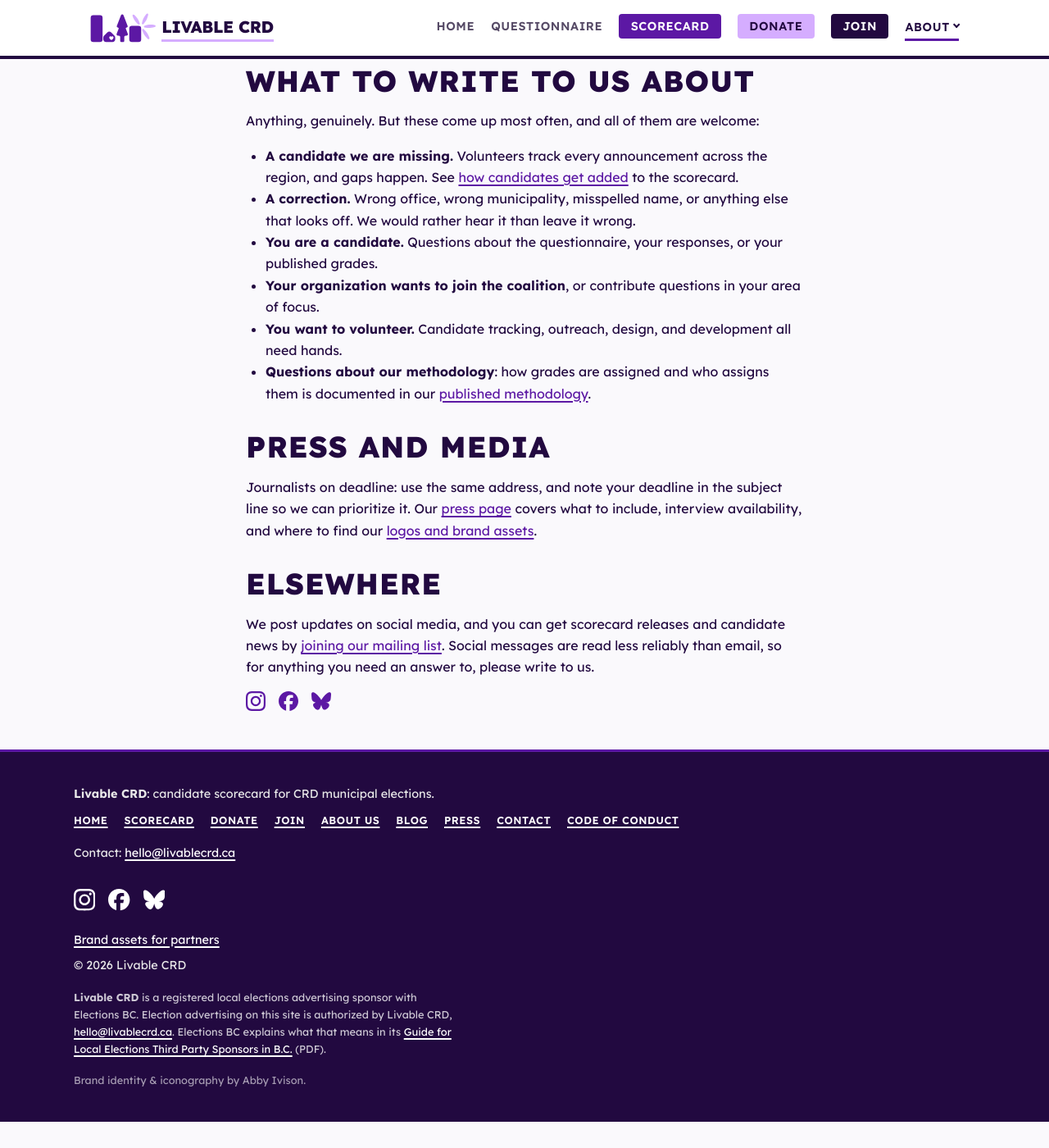
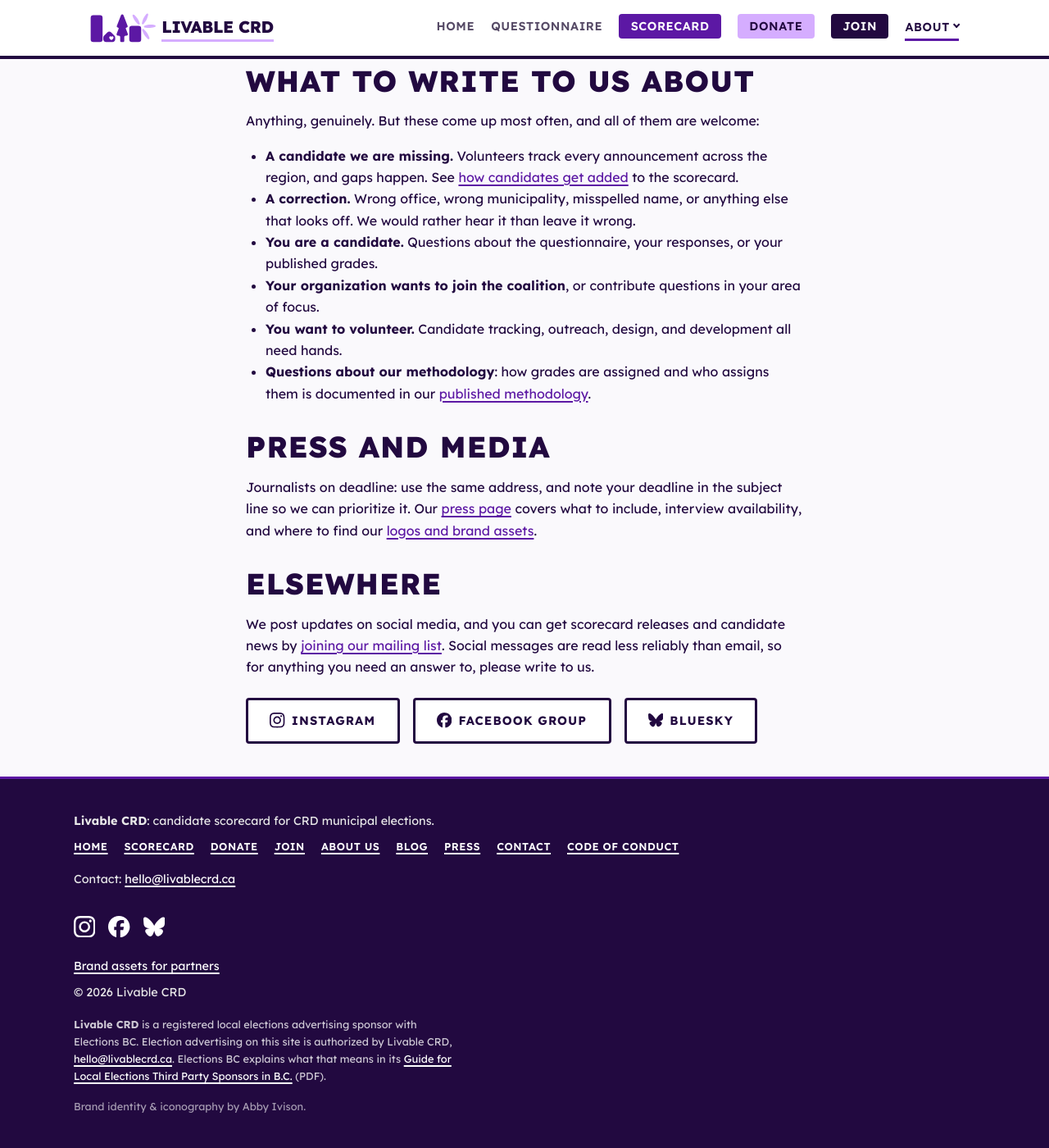
Before and after one commit to LaputanMachines/livable-crd-website, a Jekyll site: the page built from contact.md, in a window 1280 px wide and 1400 px high, scrolled down 381 px. Shown: the whole window at 82% size. Built offline with Jekyll 4.4.1, drawn with Linux system fonts in a browser that asks for light colours; before the commit the page ends 1749 px from its top, so only the background shows below that.

Commit message:
feat: make the contact page's social links buttons
The three social accounts were bare icons, the same treatment the footer uses.
In the footer that is right — it is a row a reader scans past. On /contact/ they
are the whole of the "Elsewhere" section, and a named button is the difference
between "we are on Bluesky" and a small glyph somebody has to recognise.

The include grew an `item_class` param instead of a fourth hand-rolled button
style: /contact/ passes the site's own `btn btn-secondary` through it, and the
new --buttons variant only settles the few properties where .social-links__item
and .btn disagree. Secondary, not primary, because the paragraph above says
social is read less reliably than email and the email button should stay the one
solid-purple thing on the page.

The footer and blog-post rows pass no item_class and are unchanged.

Co-Authored-By: Claude Opus 5 <noreply@anthropic.com>
Claude-Session: https://claude.ai/code/session_01NAePi6uNYRX8ZfyNRgMdYH

```diff
--- a/_includes/social-links.html
+++ b/_includes/social-links.html
@@ -11,7 +15,7 @@
   <ul class="social-links__list">
     {%- for account in site.social -%}
     <li>
-      <a class="social-links__item" href="{{ account.url }}" target="_blank" rel="noopener me"
+      <a class="social-links__item{% if include.item_class %} {{ include.item_class }}{% endif %}" href="{{ account.url }}" target="_blank" rel="noopener me"
          aria-label="{{ site.title }} on {{ account.label }}" title="{{ account.label }}">
         <span class="social-links__icon" aria-hidden="true">
           {%- case account.platform -%}
--- a/_sass/_components.scss
+++ b/_sass/_components.scss
@@ -1515,6 +1515,24 @@ $category-colors: (
     .social-links__icon svg { width: 1.65rem; height: 1.65rem; }
   }
 
+  // Contact page: three of the site's own buttons rather than three bare icons.
+  // The .btn treatment arrives on the markup (item_class on the include), so
+  // all this does is settle the handful of places where .social-links__item and
+  // .btn disagree — the item rules are further down this file and would
+  // otherwise win on source order.
+  &--buttons {
+    margin: $space-md 0 0;
+
+    .social-links__item {
+      font-weight: 700;      // .btn's weight; __item asks for 600
+      line-height: inherit;  // __item's line-height:1 crushes the padding
+    }
+
+    // Sized against 0.92rem uppercase label text. The 1.5rem default is drawn
+    // for a row of icons with no words beside them.
+    .social-links__icon svg { width: 1.15rem; height: 1.15rem; }
+  }
+
   // Post footer: brand-purple pill buttons under the follow-up note.
   &--post {
     margin: $space-md 0 0;
--- a/contact.md
+++ b/contact.md
@@ -82,4 +82,14 @@ description: >-
   you need an answer to, please write to us.
 </p>
 
-{% include social-links.html class="social-links--icons" %}
+{%- comment -%}
+  Buttons, not the bare icon row the footer uses. The footer's icons sit in a
+  place a reader scans past; here they are the section's only content, and a
+  named button is the difference between "we are on Bluesky" and a small glyph
+  somebody has to recognise.
+
+  btn-secondary rather than btn-primary: the paragraph above says social is read
+  less reliably than email, and the email button further up the page should stay
+  the one thing on it drawn in solid purple.
+{%- endcomment -%}
+{% include social-links.html class="social-links--buttons" item_class="btn btn-secondary" %}
```
Also changed, not shown: other parts of _includes/social-links.html (+6 -2 lines).
